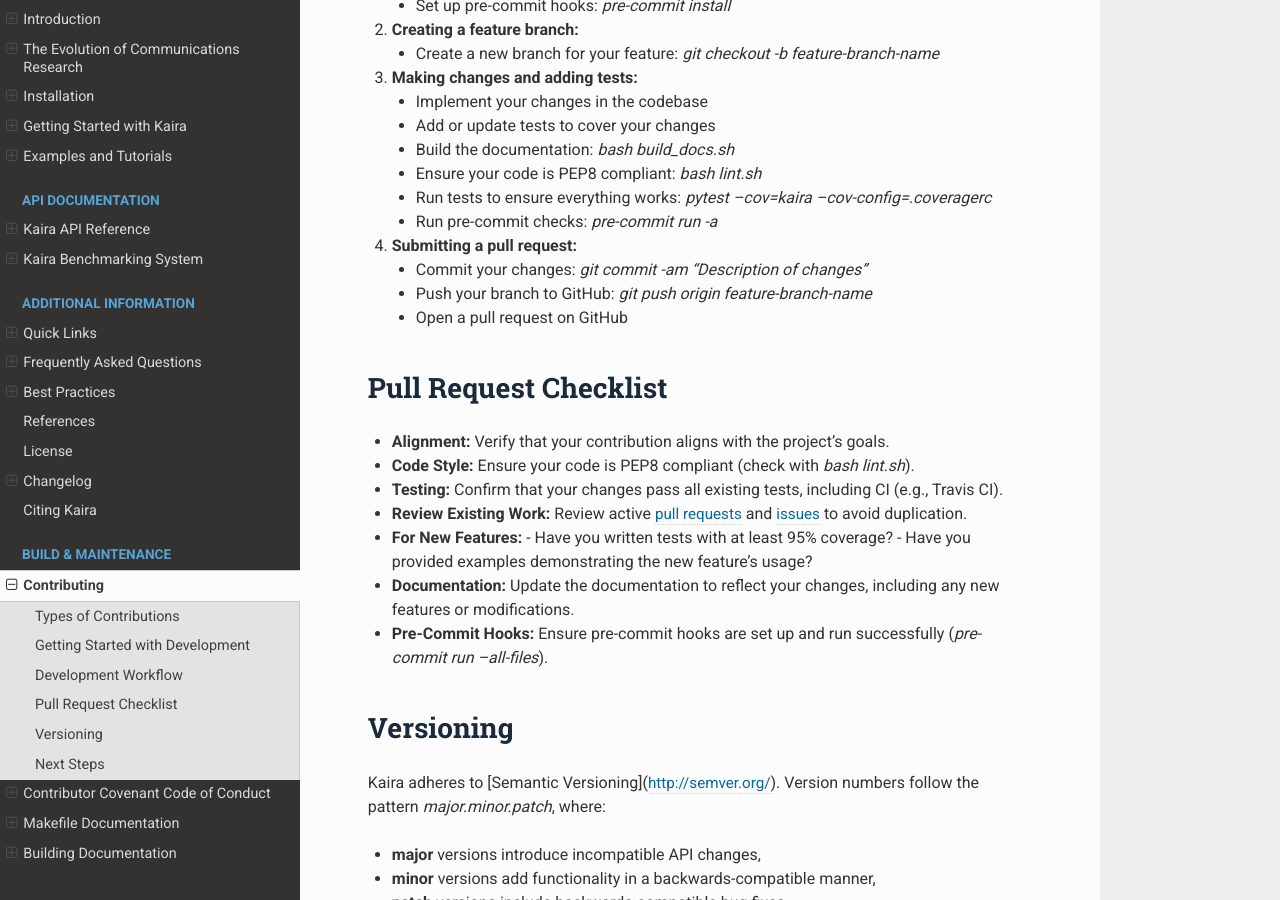
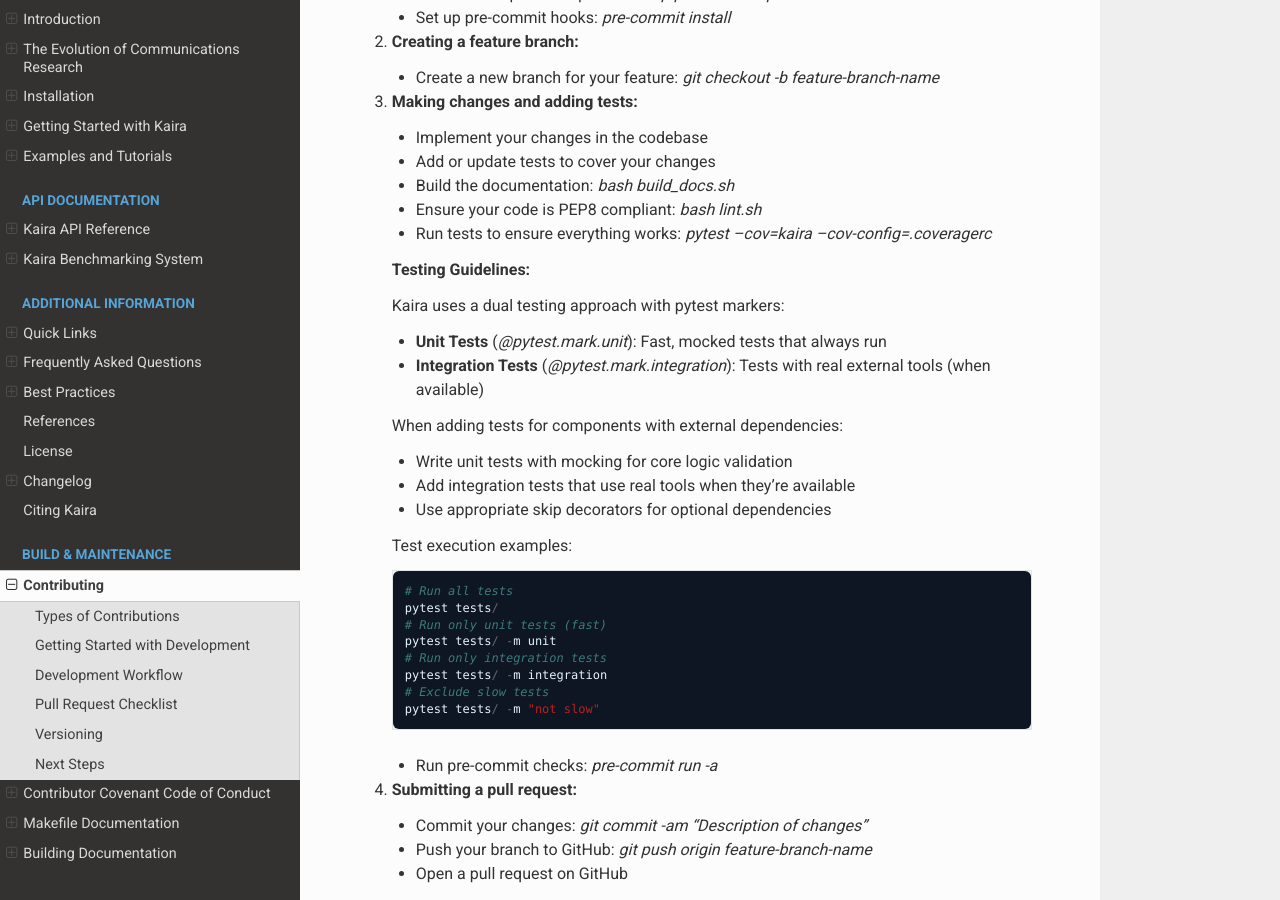
Before and after one commit to ipc-lab/kaira, a Sphinx documentation site: the page built from docs/contributing.rst, in a window 1280 px wide and 900 px high, scrolled down 1270 px. Built offline with Sphinx 7.4.7 and the Read the Docs theme 3.1.0, drawn with Linux system fonts in a browser that asks for light colours; nearby versions of some CDN libraries; the version number could not be read and is left out.

Commit message:
Replace mock tests with actual integration tests for external dependencies #29 feat: enhance testing guidelines and add integration tests for BPGCompressor

```diff
--- a/docs/contributing.rst
+++ b/docs/contributing.rst
@@ -59,6 +59,33 @@
    - Build the documentation: `bash build_docs.sh`
    - Ensure your code is PEP8 compliant: `bash lint.sh`
    - Run tests to ensure everything works: `pytest --cov=kaira --cov-config=.coveragerc`
+
+   **Testing Guidelines:**
+
+   Kaira uses a dual testing approach with pytest markers:
+
+   - **Unit Tests** (`@pytest.mark.unit`): Fast, mocked tests that always run
+   - **Integration Tests** (`@pytest.mark.integration`): Tests with real external tools (when available)
+
+   When adding tests for components with external dependencies:
+
+   - Write unit tests with mocking for core logic validation
+   - Add integration tests that use real tools when they're available
+   - Use appropriate skip decorators for optional dependencies
+
+   Test execution examples::
+
+       # Run all tests
+       pytest tests/
+
+       # Run only unit tests (fast)
+       pytest tests/ -m unit
+
+       # Run only integration tests
+       pytest tests/ -m integration
+
+       # Exclude slow tests
+       pytest tests/ -m "not slow"
    - Run pre-commit checks: `pre-commit run -a`
 
 4. **Submitting a pull request:**
```
Also changed, not shown: 2 other files.
